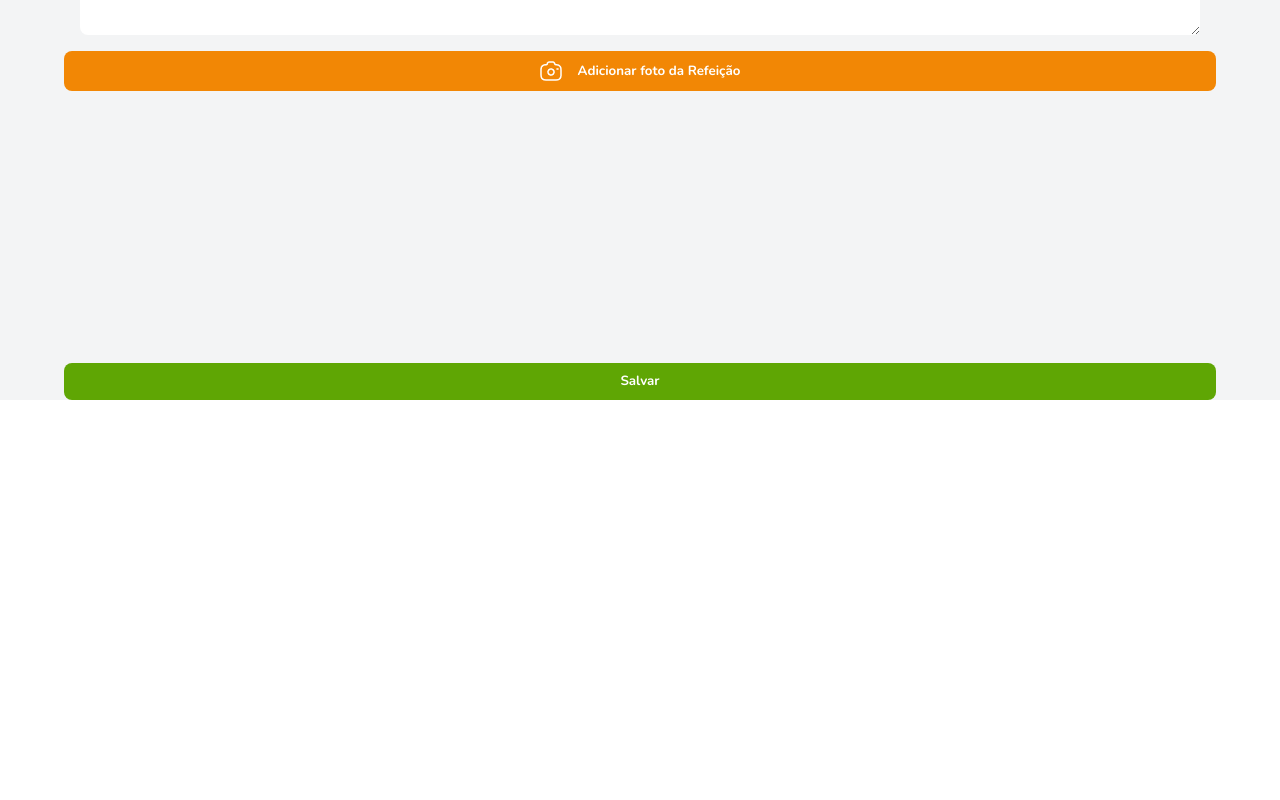
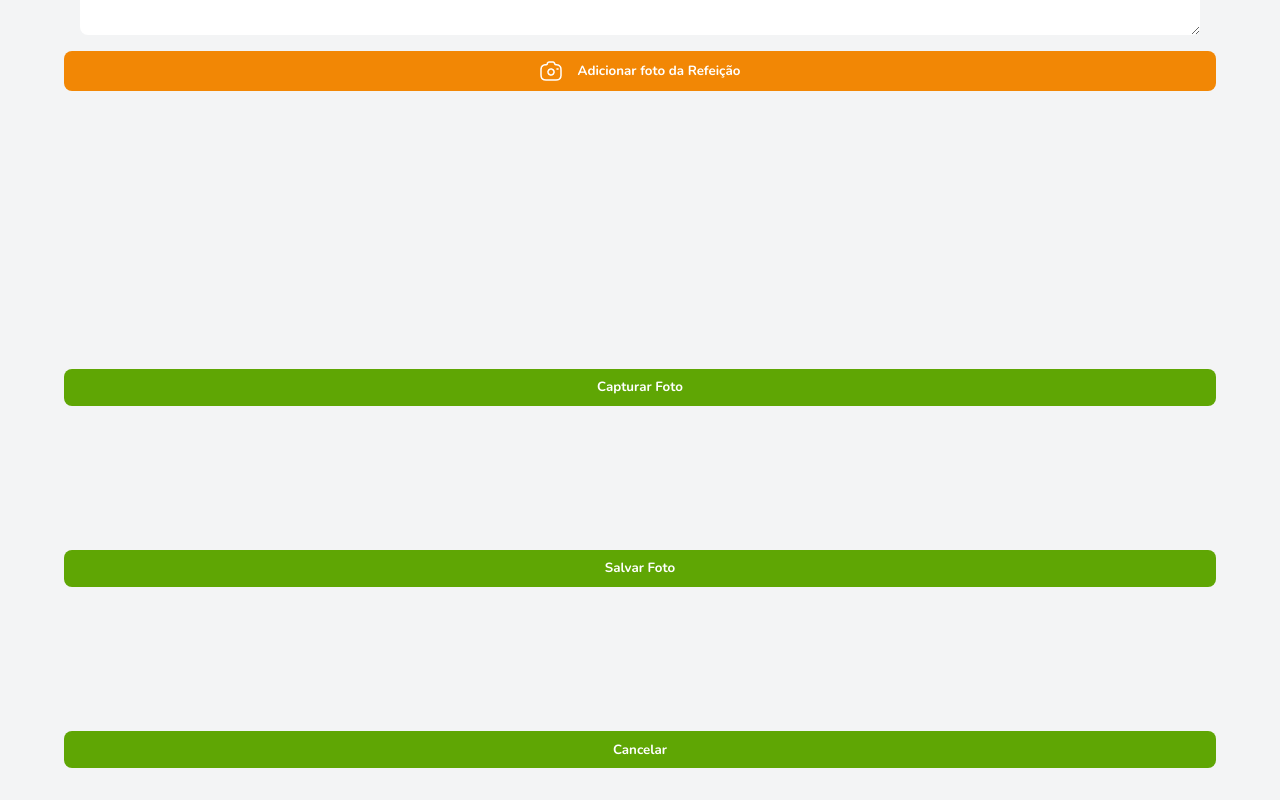
Before and after one commit to DevSamuelMuniz/front-mobile, a React (Create React App) app: page /adicionar in a window 1280 px wide. Shown: the part 409-1209 px from the top of the page. Before the commit the page ends 809 px from the top, so only its background shows below. Built offline with nearby package versions, Linux system fonts and the light colour scheme.

Commit message:
Integração com a camera

```diff
--- a/package.json
+++ b/package.json
@@ -12,6 +12,7 @@
     "https-browserify": "^1.0.0",
     "react": "^18.2.0",
     "react-burger-menu": "^3.0.9",
+    "react-camera": "^0.1.3",
     "react-chartjs-2": "^5.2.0",
     "react-dom": "^18.2.0",
     "react-modal": "^3.16.1",
--- a/src/pages/addRefPage/addRefPage.css
+++ b/src/pages/addRefPage/addRefPage.css
@@ -42,6 +42,7 @@
     padding: .6rem;
     border-radius: 8px;
     width: 90%;
+    cursor: pointer;
 }
 
 .btn-salvar {
@@ -54,5 +55,14 @@
     padding: .6rem;
     border-radius: 8px;
     width: 90%;
-    margin-top: 16rem;
+    margin-top: 6rem;
+    margin-bottom: 2rem;
+
+    cursor: pointer;
 }
+
+#videoElement {
+    transform: rotateY(180deg);
+    -webkit-transform: rotateY(180deg); /* Para compatibilidade com navegadores mais antigos */
+    -moz-transform: rotateY(180deg); /* Para compatibilidade com navegadores mais antigos */
+}
--- a/src/pages/addRefPage/addRefPage.js
+++ b/src/pages/addRefPage/addRefPage.js
@@ -1,14 +1,39 @@
-import react from "react";
+import React, { useState, useRef } from "react";
+import "./addRefPage.css";
+import HeaderAddRefComponent from "../../components/headerAddRefComponent/headerAddRefComponent";
+import Camera from "../../assets/img/camera.png";
 
-//css
-import "./addRefPage.css"
-import HeaderAddRefComponent from "../../components/headerAddRefComponent/headerAddRefComponent";
+function AddRefPage() {
+ const [capturedImage, setCapturedImage] = useState(null);
+ const videoRef = useRef(null);
+ const canvasRef = useRef(null);
 
+ const captureImage = () => {
+    const canvas = canvasRef.current;
+    const context = canvas.getContext('2d');
+    context.drawImage(videoRef.current, 0, 0, canvas.width, canvas.height);
+    const imageDataUrl = canvas.toDataURL('image/png');
+    setCapturedImage(imageDataUrl);
+ };
 
-//imagens
-import Camera from "../../assets/img/camera.png"
+ const saveImage = () => {
+    const link = document.createElement('a');
+    link.href = capturedImage;
+    link.download = 'captured_image.png';
+    link.click();
+ };
 
-function AddRefPage (){
+ const startCamera = async () => {
+    try {
+      const stream = await navigator.mediaDevices.getUserMedia({ video: true });
+      if (videoRef.current) {
+        videoRef.current.srcObject = stream;
+      }
+    } catch (error) {
+      console.error("Error accessing camera:", error);
+    }
+ };
+
  return (
     <main className="form-add">
       <HeaderAddRefComponent />
@@ -18,11 +43,28 @@ function AddRefPage (){
         placeholder="Digite um nome para a sua refeição"
       />
       <label className="pergunta">Sobre a refeição:</label>
-           <textarea className="input-descricao" placeholder="Descreva a sua refeição"></textarea>
-           <button className="btn-add"><img src={Camera}></img><a>Adicionar foto da Refeição</a></button>
-           <button className="btn-salvar">Salvar</button>
+      <textarea
+        className="input-descricao"
+        placeholder="Descreva a sua refeição"
+      ></textarea>
+      <button className="btn-add" onClick={startCamera}>
+        <img src={Camera} alt="Camera"></img>
+        <span>Adicionar foto da Refeição</span>
+      </button>
+      <video ref={videoRef} autoPlay></video>
+      <canvas ref={canvasRef} style={{ display: 'none' }}></canvas>
+      {capturedImage && <img src={capturedImage} alt="Captured" />}
+      <button className="btn-salvar" onClick={captureImage}>
+        Capturar Foto
+      </button>
+      <button className="btn-salvar" onClick={saveImage}>
+        Salvar Foto
+      </button>
+      <button className="btn-salvar">
+        Cancelar
+      </button>
     </main>
  );
-};
+}
 
 export default AddRefPage;
```
Also changed, not shown: 1 other file (tests, documents, lock files or other folders). Lines whose indentation alone changed are shown as unchanged.
